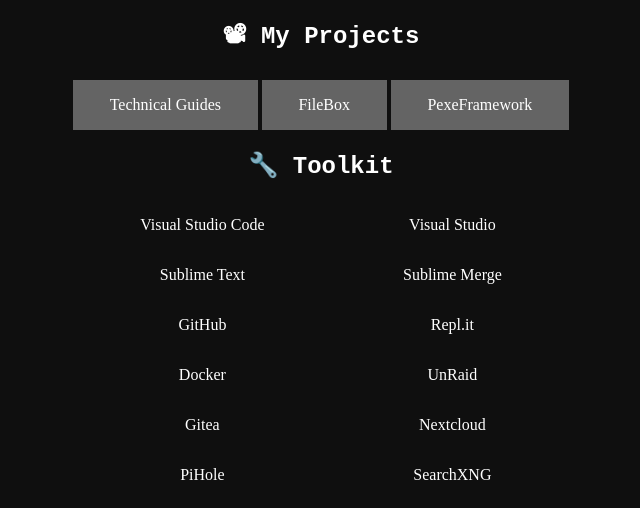
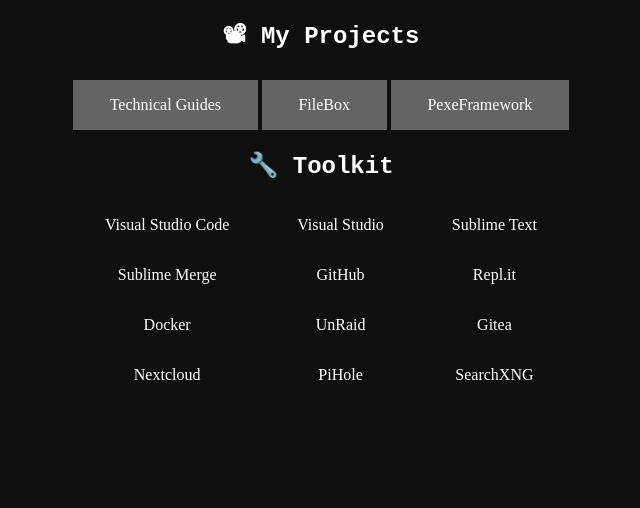
Before and after one commit to iwickdev/iwickdev.github.io, a plain HTML site: page index.html in a window 1280 px wide. Shown: the part 622-1130 px from the top of the page, without its empty margins (319-959 px from the left). After the commit the page ends 1030 px from the top, so only its background shows below. Drawn offline with Linux system fonts and the light colour scheme.

Commit message:
Updated grid on tools list

```diff
--- a/index.css
+++ b/index.css
@@ -21,7 +21,7 @@ body {
 
 .tools {
     display: grid;
-    grid-template: "tool tool";
+    grid-template: "tool tool tool";
 
     color: white;
 
```
